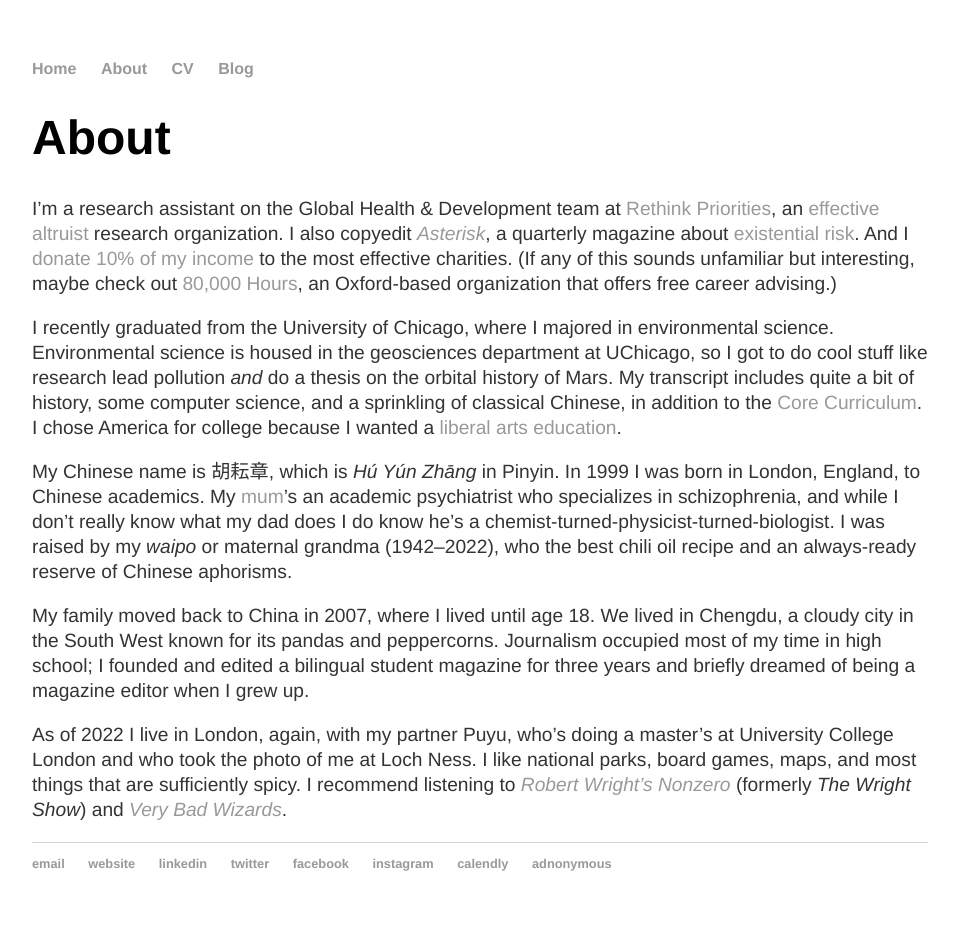
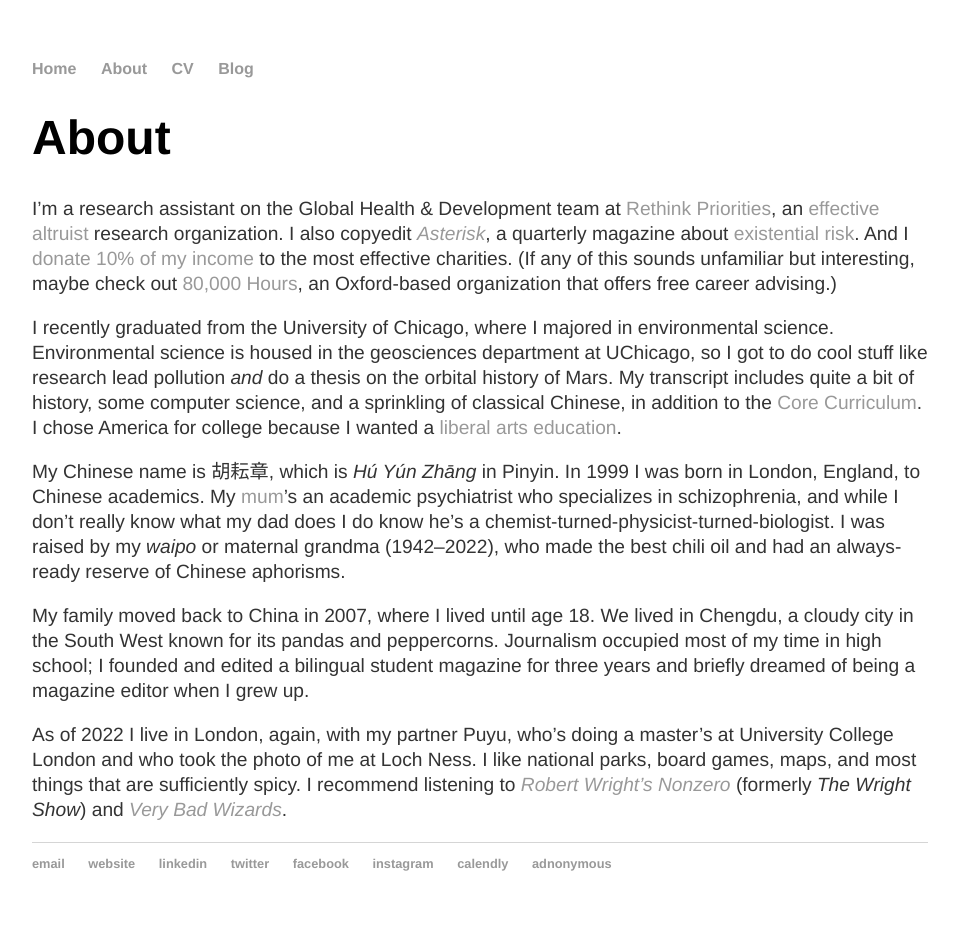
Before and after one commit to y-james-hu/y-james-hu.github.io, a Jekyll site: the page built from about/index.html, in a window 1280 px wide. Shown: the whole page, without its empty margins (160-1118 px from the left). Built offline with Jekyll 4.4.1, drawn with Linux system fonts in a browser that asks for light colours.

Commit message:
Update index.html

```diff
--- a/about/index.html
+++ b/about/index.html
@@ -5,7 +5,7 @@
   <h1>{{ page.title }}</h1>
     <p>I’m a research assistant on the Global Health & Development team at <a href = "https://rethinkpriorities.org/">Rethink Priorities</a>, an <a href = "https://effectivealtruism.org">effective altruist</a> research organization. I also copyedit <a href = "http://asteriskmag.com/"><em>Asterisk</em></a>, a quarterly magazine about <a href = "https://theprecipice.com/">existential risk</a>. And I <a href="https://www.givingwhatwecan.org/pledge">donate 10% of my income</a> to the most effective charities. (If any of this sounds unfamiliar but interesting, maybe check out <a href = "https://80000hours.org/">80,000 Hours</a>, an Oxford-based organization that offers free career advising.)</p>
     <p>I recently graduated from the University of Chicago, where I majored in environmental science. Environmental science is housed in the geosciences department at UChicago, so I got to do cool stuff like research lead pollution <em>and</em> do a thesis on the orbital history of Mars. My transcript includes quite a bit of history, some computer science, and a sprinkling of classical Chinese, in addition to the <a href = "https://college.uchicago.edu/academics/core-curriculum">Core Curriculum</a>. I chose America for college because I wanted a <a href = "https://en.wikipedia.org/wiki/Liberal_arts_education">liberal arts education</a>.</p>
-    <p>My Chinese name is 胡耘章, which is <em>Hú Yún Zhāng</em> in Pinyin. In 1999 I was born in London, England, to Chinese academics. My <a href="https://en.wikipedia.org/wiki/Li_Tao_(psychiatrist)">mum</a>’s an academic psychiatrist who specializes in schizophrenia, and while I don’t really know what my dad does I do know he’s a chemist-turned-physicist-turned-biologist. I was raised by my <em>waipo</em> or maternal grandma (1942–2022), who the best chili oil recipe and an always-ready reserve of Chinese aphorisms.</p>
+    <p>My Chinese name is 胡耘章, which is <em>Hú Yún Zhāng</em> in Pinyin. In 1999 I was born in London, England, to Chinese academics. My <a href="https://en.wikipedia.org/wiki/Li_Tao_(psychiatrist)">mum</a>’s an academic psychiatrist who specializes in schizophrenia, and while I don’t really know what my dad does I do know he’s a chemist-turned-physicist-turned-biologist. I was raised by my <em>waipo</em> or maternal grandma (1942–2022), who made the best chili oil and had an always-ready reserve of Chinese aphorisms.</p>
     <p>My family moved back to China in 2007, where I lived until age 18. We lived in Chengdu, a cloudy city in the South West known for its pandas and peppercorns. Journalism occupied most of my time in high school; I founded and edited a bilingual student magazine for three years and briefly dreamed of being a magazine editor when I grew up.</p>
     <p>As of 2022 I live in London, again, with my partner Puyu, who’s doing a master’s at University College London and who took the photo of me at Loch Ness. I like national parks, board games, maps, and most things that are sufficiently spicy. I recommend listening to <em><a href = "https://bloggingheads.tv/programs/wrightshow">Robert Wright’s Nonzero</a></em> (formerly <em>The Wright Show</em>) and <em><a href = "https://www.verybadwizards.com/">Very Bad Wizards</a></em>.</p>
     <p></p>
```
